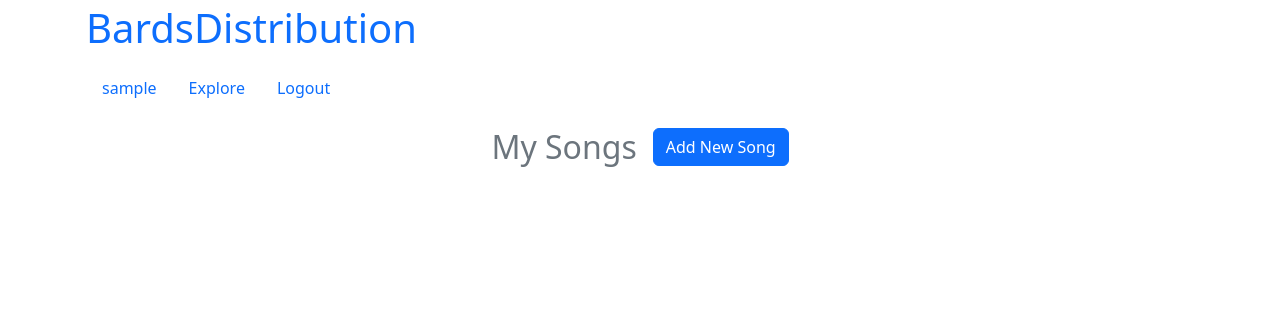
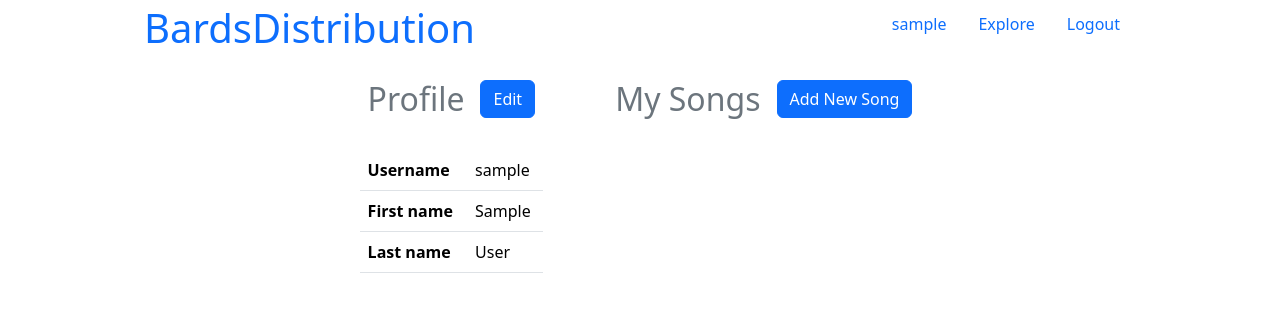
Before and after one commit to nicarpov/bardsDistribution, a Flask app: page /profile in a window 1280 px wide. Shown: the top 312 px of the page. Run offline with Flask 3, Linux system fonts and the light colour scheme; the visitor is signed in with stand-in values (Sample User, id 1); data that the repository does not hold is empty; some libraries are stand-ins or nearby versions.

Commit message:
little facelift

```diff
--- a/app/forms.py
+++ b/app/forms.py
@@ -47,3 +47,9 @@ class AddSong(FlaskForm):
 
 class EmptyForm(FlaskForm):
     submit = SubmitField('Submit')
+
+class EditProfile(FlaskForm):
+    username = StringField("Username", validators=[DataRequired()])
+    first_name = StringField("First name", validators=[DataRequired()])
+    last_name = StringField("Last name", validators=[DataRequired()])
+    submit = SubmitField("Apply Changes")
--- a/app/routes.py
+++ b/app/routes.py
@@ -1,6 +1,6 @@
 from app import app, db
 from flask import render_template, flash, redirect, url_for, request
-from app.forms import LoginForm, RegisterForm, AddSong, EmptyForm
+from app.forms import LoginForm, RegisterForm, AddSong, EmptyForm, EditProfile
 from app.models import User, Song, Author
 from flask_login import current_user, login_user, logout_user, login_required
 import sqlalchemy as sa
@@ -40,7 +40,7 @@ def signin():
 
     if current_user.is_authenticated:
 
-        return redirect(url_for('index'))
+        return redirect(url_for('explore'))
 
     form = LoginForm()
 
@@ -56,7 +56,7 @@ def signin():
         flash("Login successful")
         next_page = request.args.get('next')
         if not next_page or urlsplit(next_page).netloc != '':
-            next_page = url_for('index')
+            next_page = url_for('explore')
         return redirect(next_page)
     return render_template('signin.html', title='Sign In', form=form)
 
@@ -123,3 +123,21 @@ def unmark(song_id):
         current_user.remove_song(song)
         db.session.commit()
         return redirect(url_for('explore'))
+
+
+@app.route('/edit_profile', methods=['GET','POST'])
+def edit_profile():
+    form = EditProfile()
+
+    if form.validate_on_submit():
+        current_user.username = form.username.data
+        current_user.first_name = form.first_name.data
+        current_user.last_name = form.last_name.data
+        db.session.commit()
+        flash("Your changes applied successfully!")
+        return redirect(url_for('profile'))
+    elif request.method == "GET":
+        form.username.data = current_user.username
+        form.first_name.data = current_user.first_name or ""
+        form.last_name.data = current_user.last_name or ""
+    return render_template('edit_profile.html', form=form)
--- a/app/templates/base.html
+++ b/app/templates/base.html
@@ -20,8 +20,8 @@
 <body>
     <!-- Your page content -->
 
-    <div class="container">
-        <div class="d-xxl-flex justify-content-xxl-between">
+    <div class="container" style="width: 80%">
+        <div class="d-flex justify-content-between">
             <div class="p-1">
                  <h1 class="text-primary "><a class="text-decoration-none" href="/index">BardsDistribution</a></h1>
             </div>
@@ -52,7 +52,10 @@
         {% endwith %}
 
         {# application content needs to be provided in the app_content block #}
+        <div class="app_content">
             {% block app_content %}{% endblock %}
+        </div>
+
     </div>
 
     {% block scripts %}
--- a/app/templates/profile.html
+++ b/app/templates/profile.html
@@ -3,6 +3,58 @@
 
 {% block app_content %}
     <div class="d-flex justify-content-center ">
+        <div class="p-2 me-5">
+            <div class="d-flex mb-3 justify-content-between">
+                <div class="p-2">
+                    <h2 class="text-secondary">Profile</h2>
+                </div>
+                {% if user == current_user %}
+                    <div class="p-2">
+                        <a class="btn btn-primary" href="/edit_profile">Edit</a>
+                    </div>
+                {% endif %}
+            </div>
+            <div class="mb-3">
+                <table class="table">
+                    <tbody>
+                        <tr>
+                            <td>
+                                <b>Username</b>
+                            </td>
+                            <td>
+                                {{ user.username }}
+                            </td>
+                        </tr>
+                        <tr>
+                            <td>
+                                <b>First name</b>
+                            </td>
+                            <td>
+                                {% if user.first_name%}
+                                    {{ user.first_name }}
+                                {% else %}
+                                    -
+                                {% endif %}
+                            </td>
+
+                        </tr>
+                        <tr>
+                            <td>
+                                <b>Last name</b>
+                            </td>
+                            <td>
+                                {% if user.last_name%}
+                                    {{ user.last_name }}
+                                {% else %}
+                                    -
+                                {% endif %}
+                            </td>
+
+                        </tr>
+                    </tbody>
+                </table>
+            </div>
+        </div>
         <div class="p-2 ">
             <div class="d-flex mb-3 justify-content-between">
                 <div class="p-2">
@@ -14,25 +66,59 @@
             </div>
 
 
-            <table class="table table-striped ">
+            <table class="table table-striped">
                 <tbody>
                     {% for song in user.songs_learning.all() %}
 
                         <tr>
-                        <td> <b>{{ song.author.name }} </b></td>
-                        <td><p>- {{ song.name }} </p></td>
                             <td>
-                            <form class="btn btn-error"
-                                  action="{{ url_for('unmark', song_id=song.id)}}" method="post">
+                                <b>{{ song.author.name }}</b>
+                            </td>
+                            <td>
+                                - {{ song.name }}
+                            </td>
+                            <td>
+                                <p class="btn btn-outline-dark" data-bs-toggle="collapse" data-bs-target="#info{{ song.id }}">
+                                    <span class="badge rounded-pill bg-black">
+                                        {{ song.users_learning.count() }}
+                                    </span>
+                                    users learning
+                                </p>
+                                <div id="info{{ song.id }}" class="collapse">
+                                    <div class="d-flex flex-wrap" >
+                                        {% for user in song.users_learning.all() %}
+                                            <span class="badge bg-info m-1">
+
+                                                {% if user.last_name %}
+                                                    {{ user.last_name }}
+                                                {%  else %}
+                                                    {{ user.username }}
+                                                {% endif %}
+
+                                            </span>
+                                        {% endfor %}
+                                    </div>
+
+                                </div>
+                            </td>
+                            <td>
+                                {% if current_user.is_learning(song) %}
+                                    <form action="{{ url_for('unmark', song_id=song.id)}}" method="post">
                                         {{ form.hidden_tag() }}
-                                {{ form.submit(value="Remove", class="btn btn-danger") }}
+                                        {{ form.submit(value="Unmark", class="btn btn-danger") }}
                                     </form>
+                                {% else %}
+                                    <form action="{{ url_for('mark', song_id=song.id)}}" method="post">
+                                        {{ form.hidden_tag() }}
+                                        {{ form.submit(value="Mark", class="btn btn-success") }}
+                                    </form>
+                                {%  endif %}
                             </td>
+
                         </tr>
 
                     {% endfor %}
                 </tbody>
-
             </table>
         </div>
 
```
Also changed, not shown: app/templates/edit_profile.html (added, +8 -0 lines), app/templates/explore.html (+16 -10 lines). Lines whose indentation alone changed are shown as unchanged.
